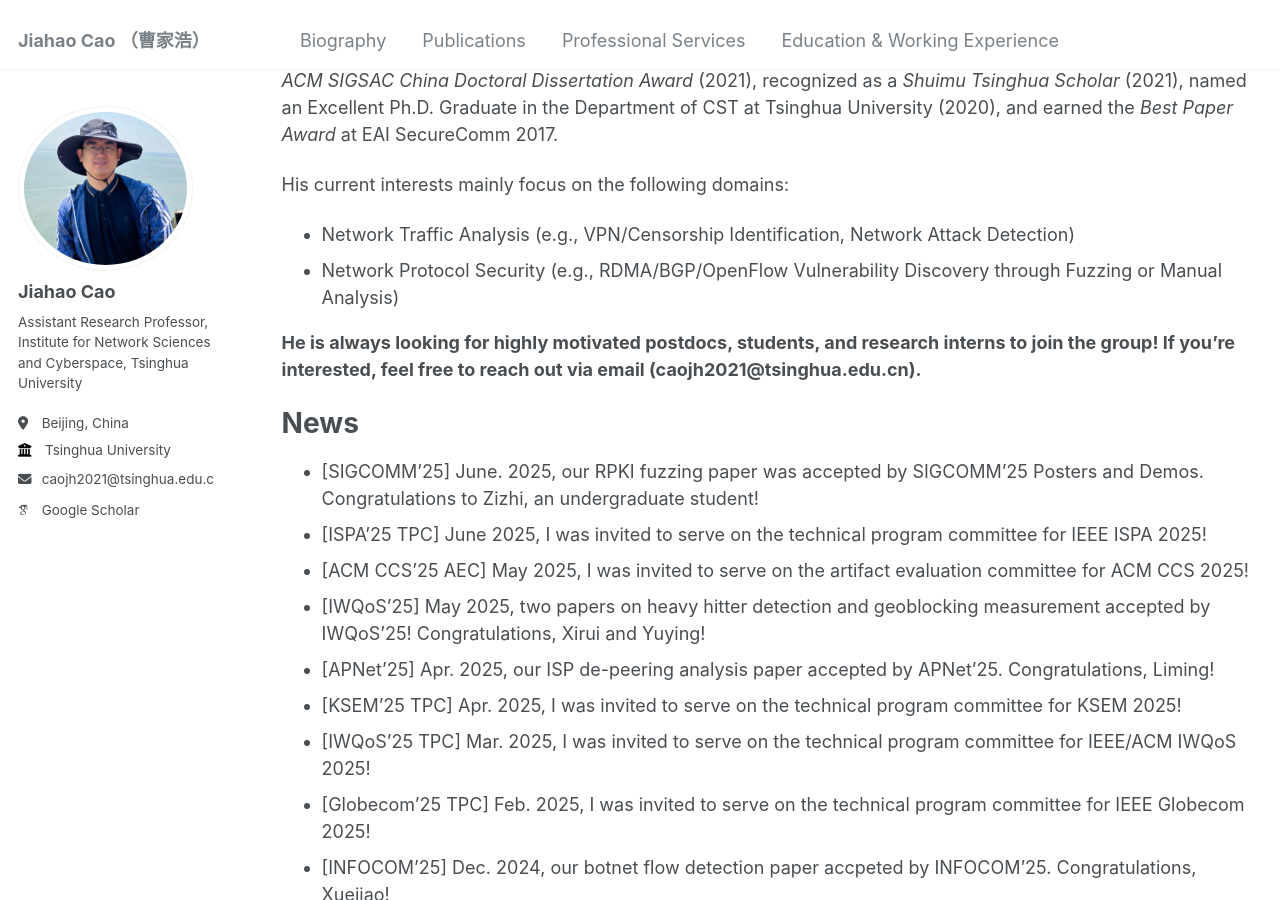
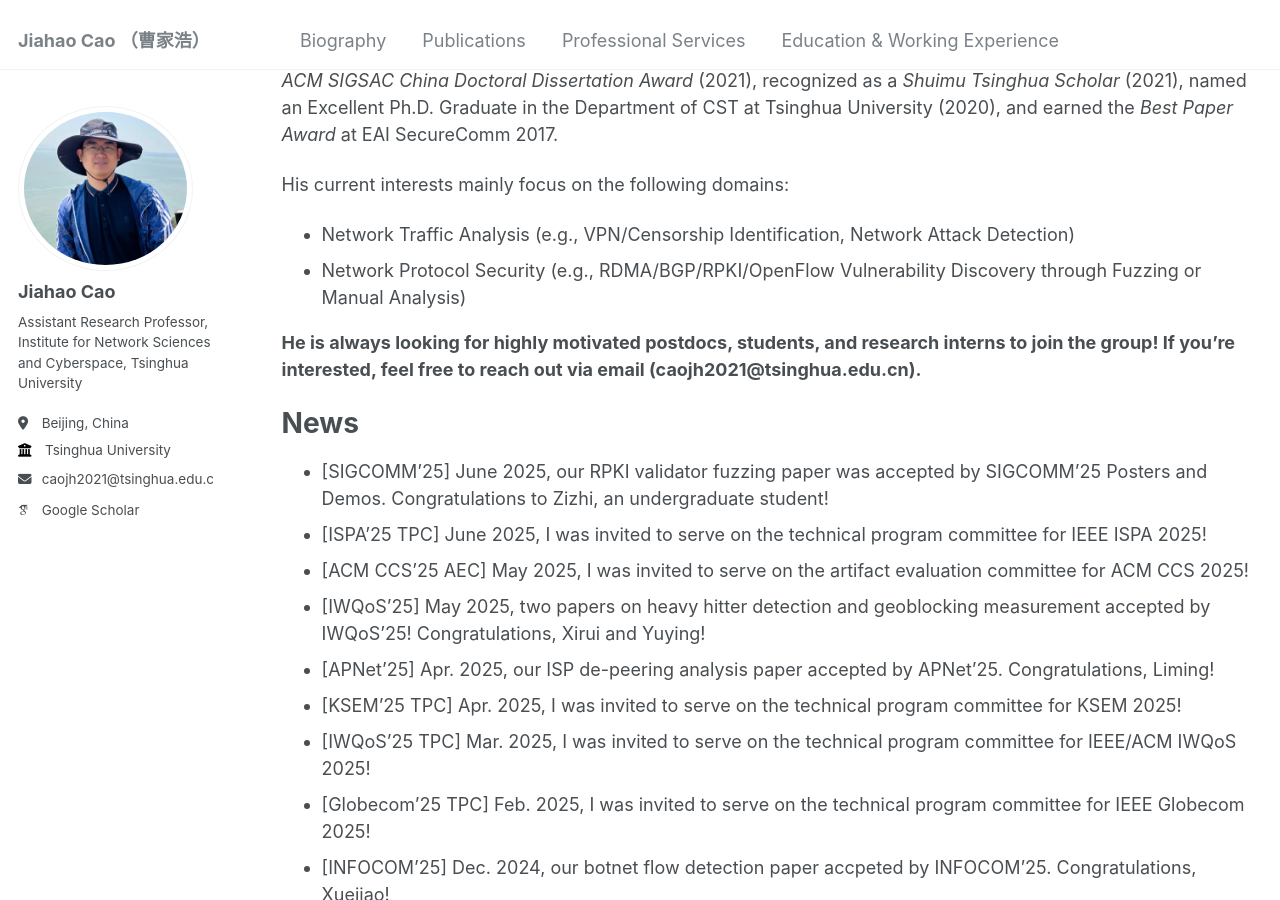
Before and after one commit to caojh15/caojh15.github.io, a Jekyll site: the page built from _pages/about.md, in a window 1280 px wide and 900 px high, scrolled down 406 px. Built offline with Jekyll 4.4.1, drawn with Linux system fonts in a browser that asks for light colours; some web fonts are replaced.

Commit message:
Update about.md

```diff
--- a/_pages/about.md
+++ b/_pages/about.md
@@ -14,13 +14,13 @@ He is broadly interested in security research related to networking protocols an
 
 His current interests mainly focus on the following domains:
 - Network Traffic Analysis (e.g., VPN/Censorship Identification, Network Attack Detection)
-- Network Protocol Security (e.g., RDMA/BGP/OpenFlow Vulnerability Discovery through Fuzzing or Manual Analysis)
+- Network Protocol Security (e.g., RDMA/BGP/RPKI/OpenFlow Vulnerability Discovery through Fuzzing or Manual Analysis)
 
 
 **He is always looking for highly motivated postdocs, students, and research interns to join the group! If you're interested, feel free to reach out via email (caojh2021@tsinghua.edu.cn).**
 
 # News
-- [SIGCOMM'25] June. 2025, our RPKI fuzzing paper was accepted by SIGCOMM'25 Posters and Demos. Congratulations to Zizhi, an undergraduate student!
+- [SIGCOMM'25] June 2025, our RPKI validator fuzzing paper was accepted by SIGCOMM'25 Posters and Demos. Congratulations to Zizhi, an undergraduate student!
 - [ISPA'25 TPC] June 2025, I was invited to serve on the technical program committee for IEEE ISPA 2025!
 - [ACM CCS'25 AEC] May 2025, I was invited to serve on the artifact evaluation committee for ACM CCS 2025!
 - [IWQoS'25] May 2025, two papers on heavy hitter detection and geoblocking measurement accepted by IWQoS'25! Congratulations, Xirui and Yuying!
```
